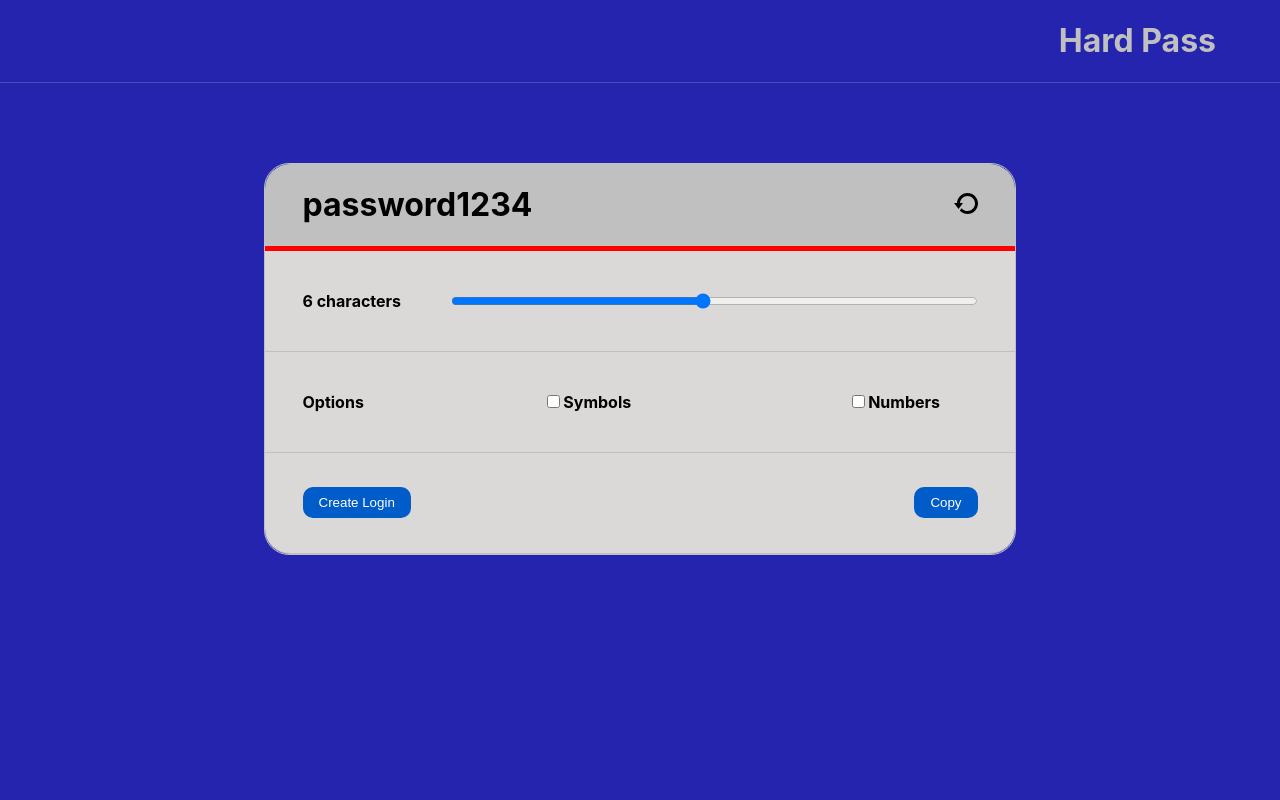
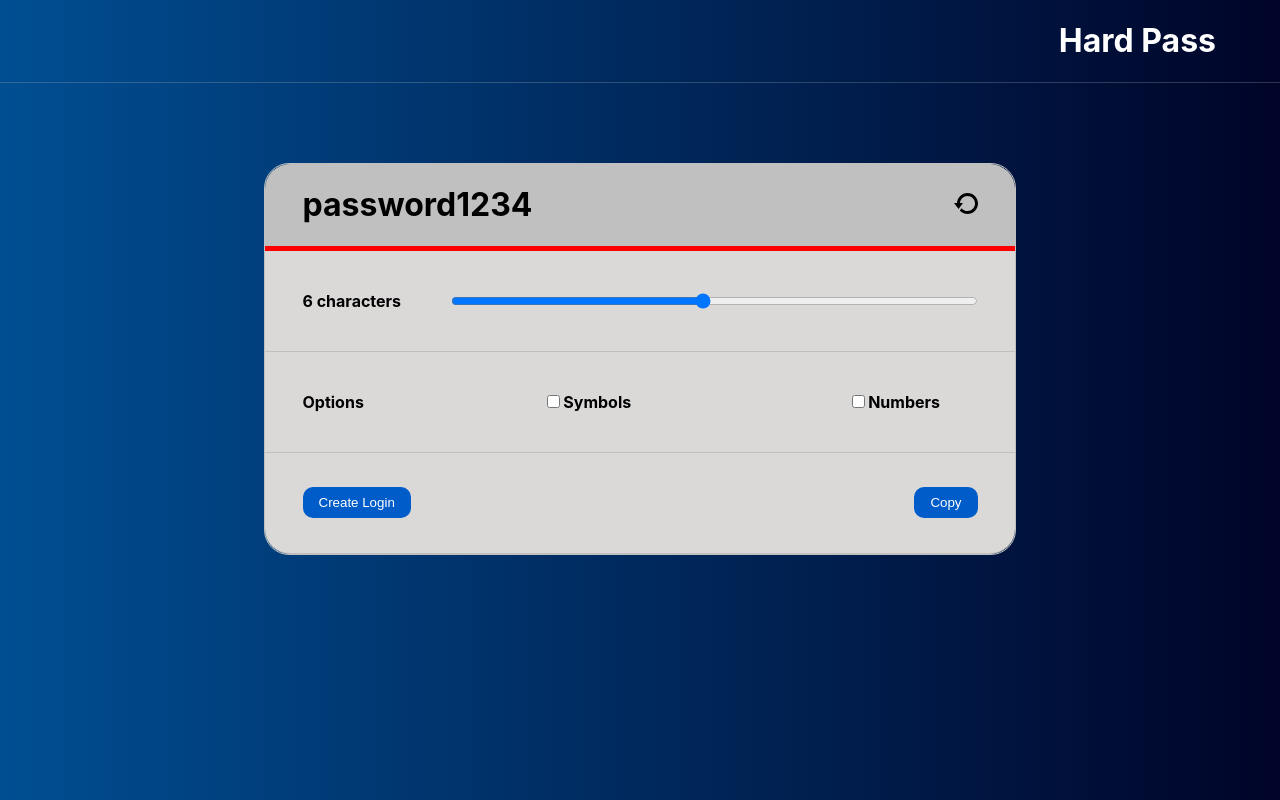
Before and after one commit to SJellen/hard-pass, a React (Create React App) app: page / in a window 1280 px wide. Built offline with nearby package versions, Linux system fonts and the light colour scheme.

Commit message:
background color change and hear color

```diff
--- a/src/styles/Header.css
+++ b/src/styles/Header.css
@@ -4,7 +4,7 @@
     width: 100%;
     display: flex;
     flex-direction: row-reverse;
-    color: silver;
+    color: white;
 }
 
 .logo-container {
--- a/src/styles/index.css
+++ b/src/styles/index.css
@@ -5,7 +5,9 @@ body {
     sans-serif;
   -webkit-font-smoothing: antialiased;
   -moz-osx-font-smoothing: grayscale;
-  background-color: rgba(25, 25, 170, 0.95);
+  background: #000428;  /* fallback for old browsers */
+  background: -webkit-linear-gradient(to right, #004e92, #000428);  /* Chrome 10-25, Safari 5.1-6 */
+  background: linear-gradient(to right, #004e92, #000428); /* W3C, IE 10+/ Edge, Firefox 16+, Chrome 26+, Opera 12+, Safari 7+ */
 }
 
 code {
```
